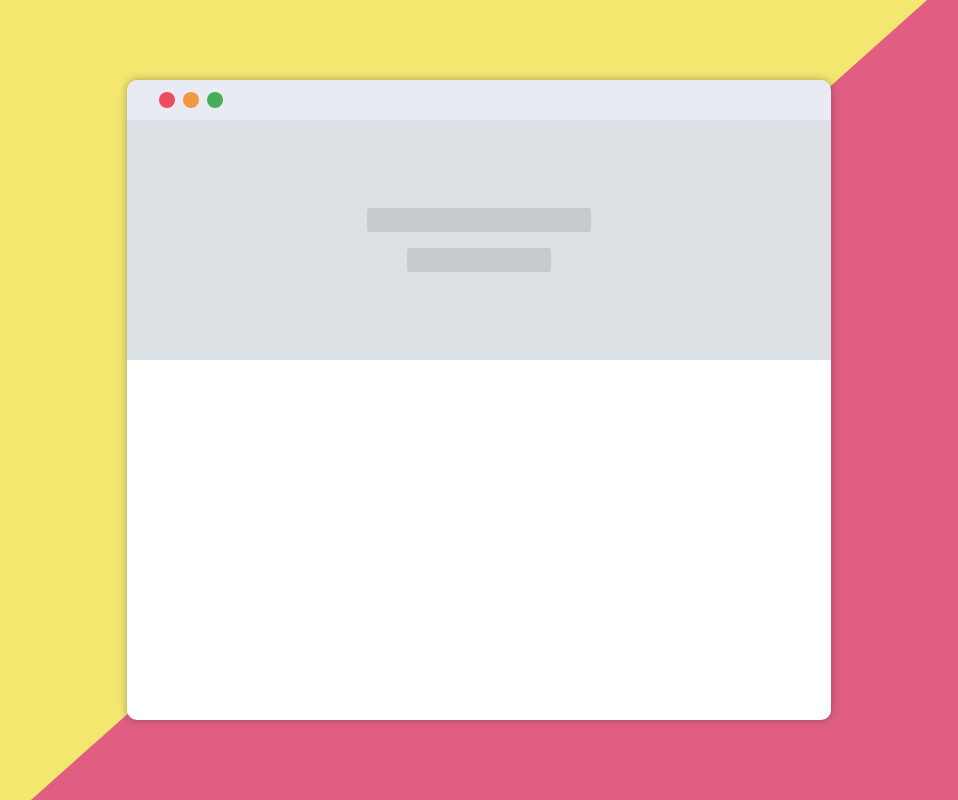
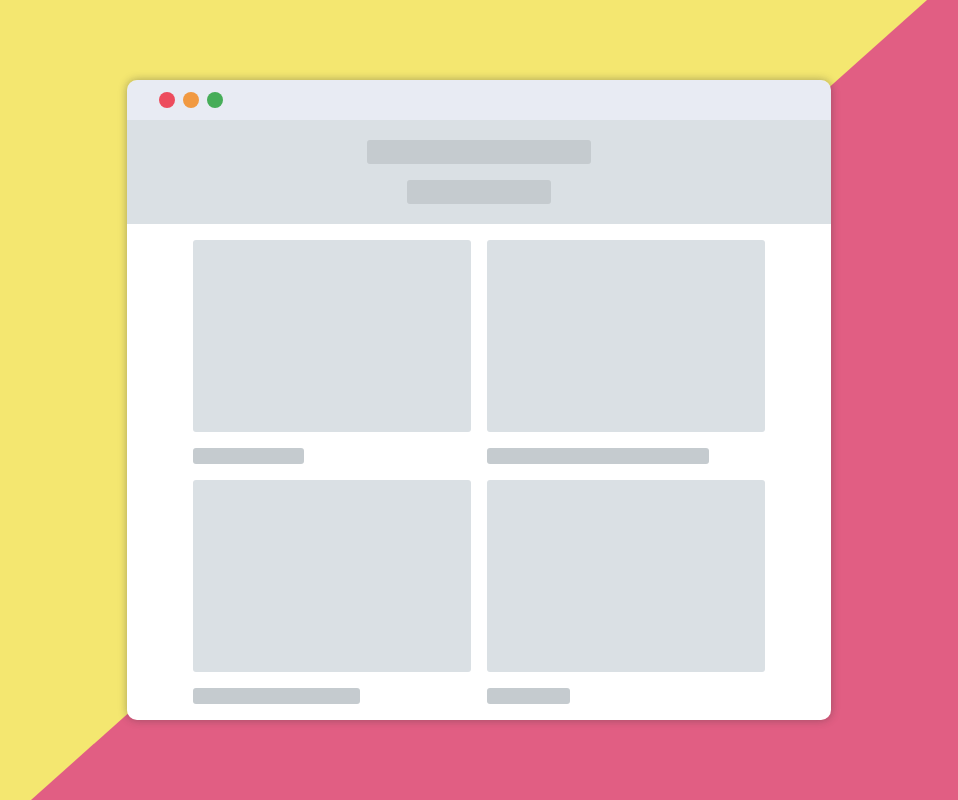
Before and after one commit to SergeyLebidko/wilix_task_1, a plain HTML site: page index.html in a window 1280 px wide. Both pictures are taken after a click on the button "Button". Shown: the whole page, without its empty margins (161-1119 px from the left). Drawn offline with Linux system fonts and the light colour scheme.

Commit message:
Завершен первый прототип верстки

```diff
--- a/css/frame.css
+++ b/css/frame.css
@@ -76,12 +76,16 @@
     flex: 1;
     display: flex;
     flex-direction: column;
-    overflow: auto;
+    overflow-y: auto;
+    overflow-x: hidden;
 }
+
+/* Стили для заголовка */
 
 .frame__header {
     height: 40%;
     background-color: var(--gray);
+    padding: 1em;
 
     display: flex;
     flex-direction: column;
@@ -104,7 +108,58 @@
     margin-top: 1em;
 }
 
+/* Стили для контента */
+
 .frame__content {
     flex: 1;
     background-color: var(--white);
+    padding: 1em;
+
+    display: flex;
+    justify-content: center;
+    align-items: center;
 }
+
+.frame__grid_wrapper {
+    width: 85%;
+    display: grid;
+    grid-template-columns: repeat(auto-fit, minmax(12em, 1fr));
+    grid-template-rows: repeat(1, auto);
+    grid-gap: 1em;
+}
+
+.frame__card {
+    display: flex;
+    flex-direction: column;
+    min-height: 14em;
+}
+
+.frame__card_image {
+    min-width: 12em;
+    min-height: 12em;
+    background-color: var(--gray);
+    border-radius: 3px;
+}
+
+.frame__card_caption {
+    margin-top: auto;
+    height: 1em;
+    background-color: var(--gray-dark);
+    border-radius: 3px;
+}
+
+.frame__card_caption_very_small {
+    width: 30%;
+}
+
+.frame__card_caption_small {
+    width: 40%;
+}
+
+.frame__card_caption_medium {
+    width: 60%;
+}
+
+.frame__card_caption_large {
+    width: 80%;
+}
--- a/index.html
+++ b/index.html
@@ -33,7 +33,26 @@
                     <h1 class="frame__header_big_caption"></h1>
                     <h2 class="frame__header_small_caption"></h2>
                 </div>
-                <div class="frame__content"></div>
+                <div class="frame__content">
+                    <div class="frame__grid_wrapper">
+                        <div class="frame__card">
+                            <div class="frame__card_image"></div>
+                            <h3 class="frame__card_caption frame__card_caption_small"></h3>
+                        </div>
+                        <div class="frame__card">
+                            <div class="frame__card_image"></div>
+                            <h3 class="frame__card_caption frame__card_caption_large"></h3>
+                        </div>
+                        <div class="frame__card">
+                            <div class="frame__card_image"></div>
+                            <h3 class="frame__card_caption frame__card_caption_medium"></h3>
+                        </div>
+                        <div class="frame__card">
+                            <div class="frame__card_image"></div>
+                            <h3 class="frame__card_caption frame__card_caption_very_small"></h3>
+                        </div>
+                    </div>
+                </div>
             </div>
         </div>
 
```
